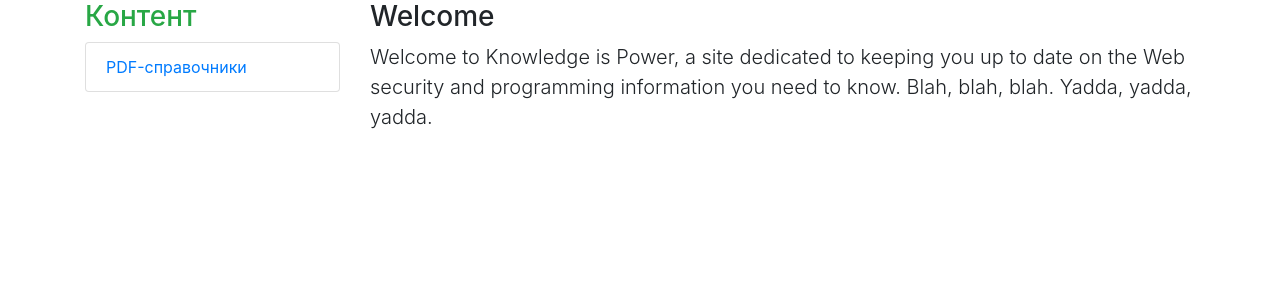
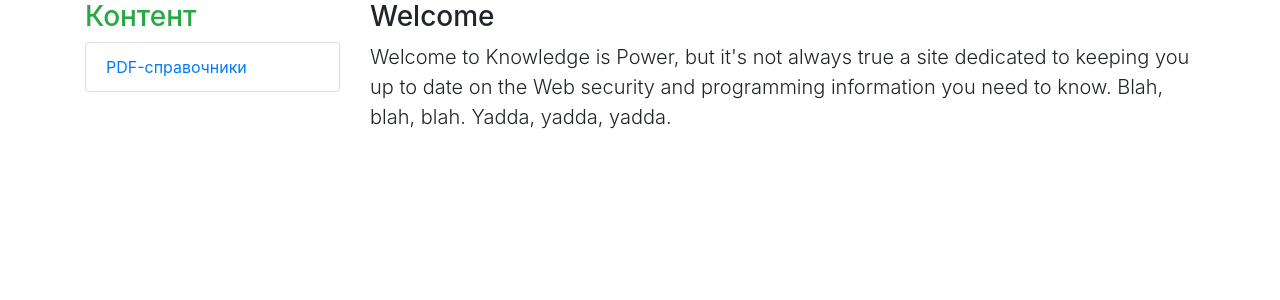
Before and after one commit to katekanina/ecommerce-knowledge-is-power, a PHP site: page / in a window 1280 px wide. Shown: the part 102-402 px from the top of the page. Run offline with PHP 8.4, Linux system fonts and the light colour scheme; data that the repository does not hold is empty; some libraries are stand-ins or nearby versions.

Commit message:
changing the main text

```diff
--- a/index.php
+++ b/index.php
@@ -5,7 +5,7 @@ require (MYSQL);
 include ('./includes/header.html');
 
 ?><h3>Welcome</h3>
-	<p class="lead">Welcome to Knowledge is Power,
+	<p class="lead">Welcome to Knowledge is Power, but it's not always true
 	a site dedicated to keeping you up to date on the Web security
 	and programming information you need to know. Blah, blah, blah. Yadda, yadda, yadda.</p>
 
```
